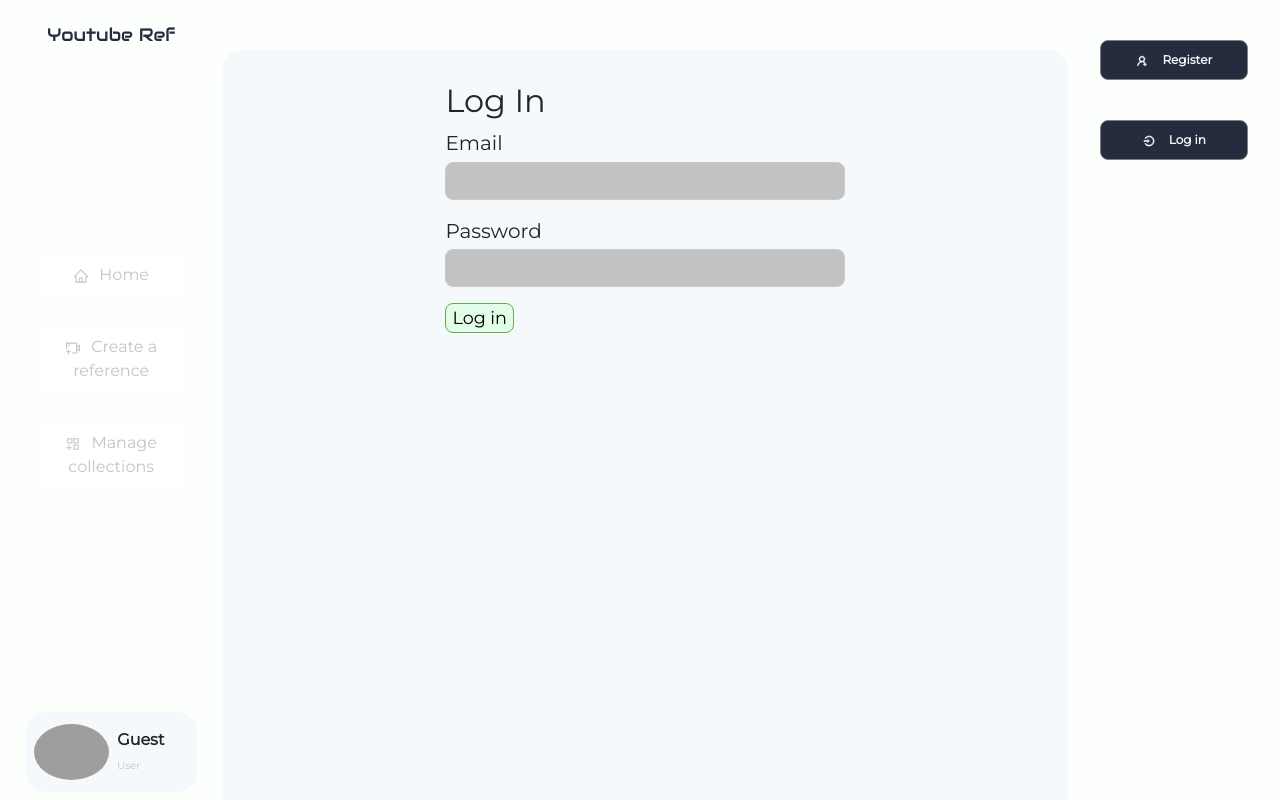
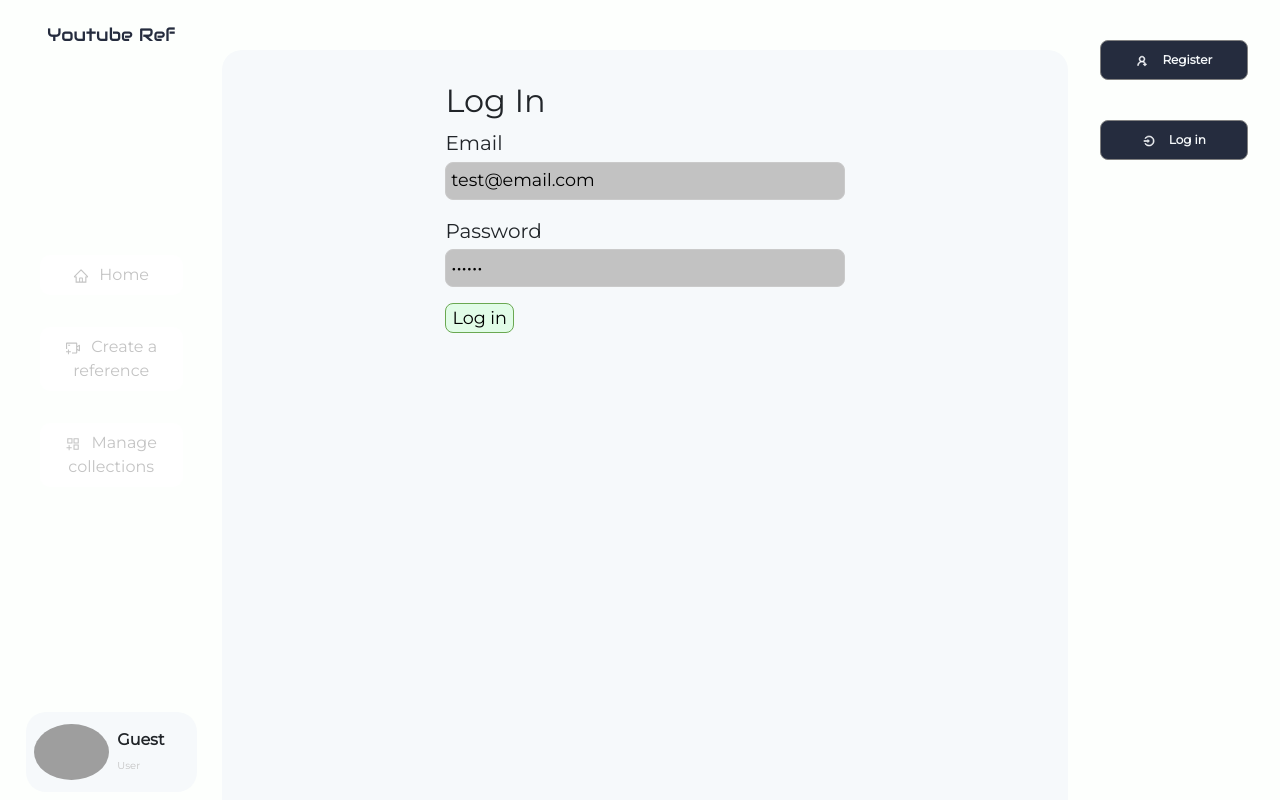
Before and after one commit to joshADE/Youtube-Ref, a React (Create React App) app: page /#/login in a window 1280 px wide. Built offline with nearby package versions, Linux system fonts and the light colour scheme; no server answers; grey boxes are pictures that could not be loaded.

Commit message:
Added demo account and fixed deleting a reference

```diff
--- a/src/components/VideoReferences.js
+++ b/src/components/VideoReferences.js
@@ -18,7 +18,7 @@ import {
 
 } from '../features/collection/collectionSlice';
 function VideoReferences() {
-    const { isLoading: isVideoLoading } = useSelector(selectVideoData);
+    const { isLoading: isVideoLoading, videos } = useSelector(selectVideoData);
     const { isLoading: isCollectionLoading, collections } = useSelector(selectCollectionData);
     const dispatch = useDispatch();
 
@@ -74,7 +74,7 @@ function VideoReferences() {
                     key={collection.id}
                     collection={collection}
                     videos={collection.videos}
-                    //videos.filter(vid => vid.collectionId === collection.id)
+                    //videosConfirm={videos.filter(vid => vid.collectionId === collection.id)}
                 />)
             ))}
             </DragDropContext>
--- a/src/components/auth/Login.js
+++ b/src/components/auth/Login.js
@@ -13,9 +13,9 @@ function Login() {
     const { isAuthenticated, isLoading } = useSelector(selectAllUserData);
     const { msg, status, id} = useSelector(selectAllErrorData);
 
-
-    const [email, setEmail] = useState('');
-    const [password, setPassword] = useState('');
+    // demo account
+    const [email, setEmail] = useState('test@email.com');
+    const [password, setPassword] = useState('123456');
     const [message, setMessage] = useState('');
 
     const [error, setError] = useState({
--- a/src/features/collection/collectionSlice.js
+++ b/src/features/collection/collectionSlice.js
@@ -42,12 +42,18 @@ export const collectionSlice = createSlice({
           0,
           state.collections[fromColIndex].videos.splice(vidIndex, 1)[0]
         );
+      },
+      deleteVideoInCollection: (state, { payload }) => {
+        state.collections = state.collections.map(col => ({
+          ...col,
+          videos: col.videos.filter(vid => vid.id !== payload.id)
+        }));
       }
     },
   });
 
 
-  export const { add, replaceAllCollections, removeCollection, editCollection, startLoading, moveVideoInCollection } = collectionSlice.actions;
+  export const { add, replaceAllCollections, removeCollection, editCollection, startLoading, moveVideoInCollection, deleteVideoInCollection } = collectionSlice.actions;
 
   const headers = (token) => ({
     headers: {"x-auth-token": token }
--- a/src/features/video/videoSlice.js
+++ b/src/features/video/videoSlice.js
@@ -2,6 +2,7 @@ import { createSlice } from '@reduxjs/toolkit';
 import axios from '../../axios';
 import { getTokenFromUserReducer } from '../user/userSlice';
 import { getErrors } from '../error/errorSlice';
+import { deleteVideoInCollection } from '../collection/collectionSlice';
 export const videoSlice = createSlice({
     name: 'video',
     initialState: {
@@ -122,6 +123,7 @@ export const deleteVideoAsync = (videoId) => async (dispatch, getState) => {
       headers(getTokenFromUserReducer(getState))
     );
     dispatch(removeVideo(updatedVideo.data));
+    dispatch(deleteVideoInCollection(updatedVideo.data));
   }catch (err) {
     console.log(err);
     if(err.response){
```
Also changed, not shown: 1 other file (tests, documents, lock files or other folders).
